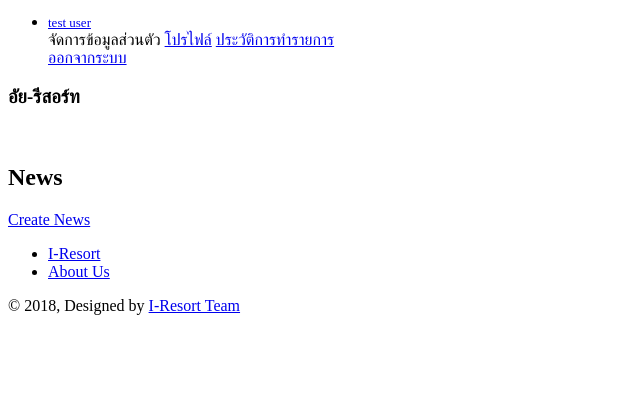
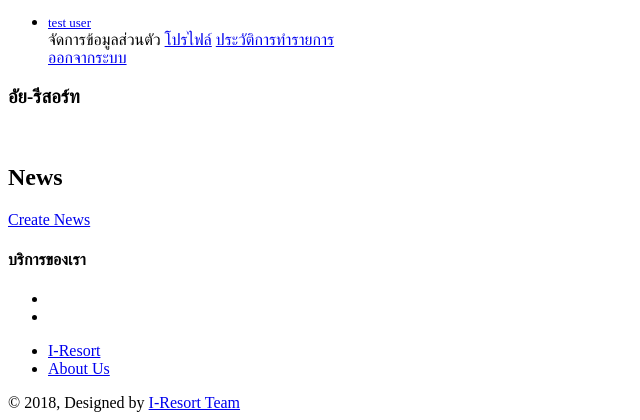
Before and after one commit to ThingnoyStudio/i-resort2, a Yii app: template _protected/frontend/views/news/index.php in a window 1280 px wide. Shown: the part 432-852 px from the top of the page, without its empty margins (0-640 px from the left). Before the commit the page ends 747 px from the top, so only its background shows below. Run offline with PHP 8.4 and a stand-in for Yii, Linux system fonts and the light colour scheme; the template is opened without the code that fills it, so the values that code supplies are empty; some libraries are stand-ins or nearby versions.

Commit message:
bee FE แก้ไข  news/index

```diff
--- a/_protected/frontend/views/news/index.php
+++ b/_protected/frontend/views/news/index.php
@@ -33,4 +33,26 @@ $this->params['breadcrumbs'][] = $this->title;
             ['class' => 'yii\grid\ActionColumn'],
         ],
     ]); ?>
+
+
+
+        <div class="col-md-6 ml-auto mr-auto">
+            <h4 class="title text-center">บริการของเรา</h4>
+            <div class="nav-align-center">
+                <ul class="nav nav-pills nav-pills-primary" role="tablist">
+                    <li class="nav-item">
+                        <a class="nav-link active" data-toggle="tab" href="#room" role="tablist">
+                            <i class="fas fa-bed"></i>
+                        </a>
+                    </li>
+                    <li class="nav-item">
+                        <a class="nav-link " data-toggle="tab" href="#food" role="tablist">
+                            <!--                                <i class=" glyphicon-cutlery"></i>-->
+                            <i class="fas fa-utensils"></i>
+                        </a>
+                    </li>
+                </ul>
+            </div>
+        </div>
+
 </div>
```
